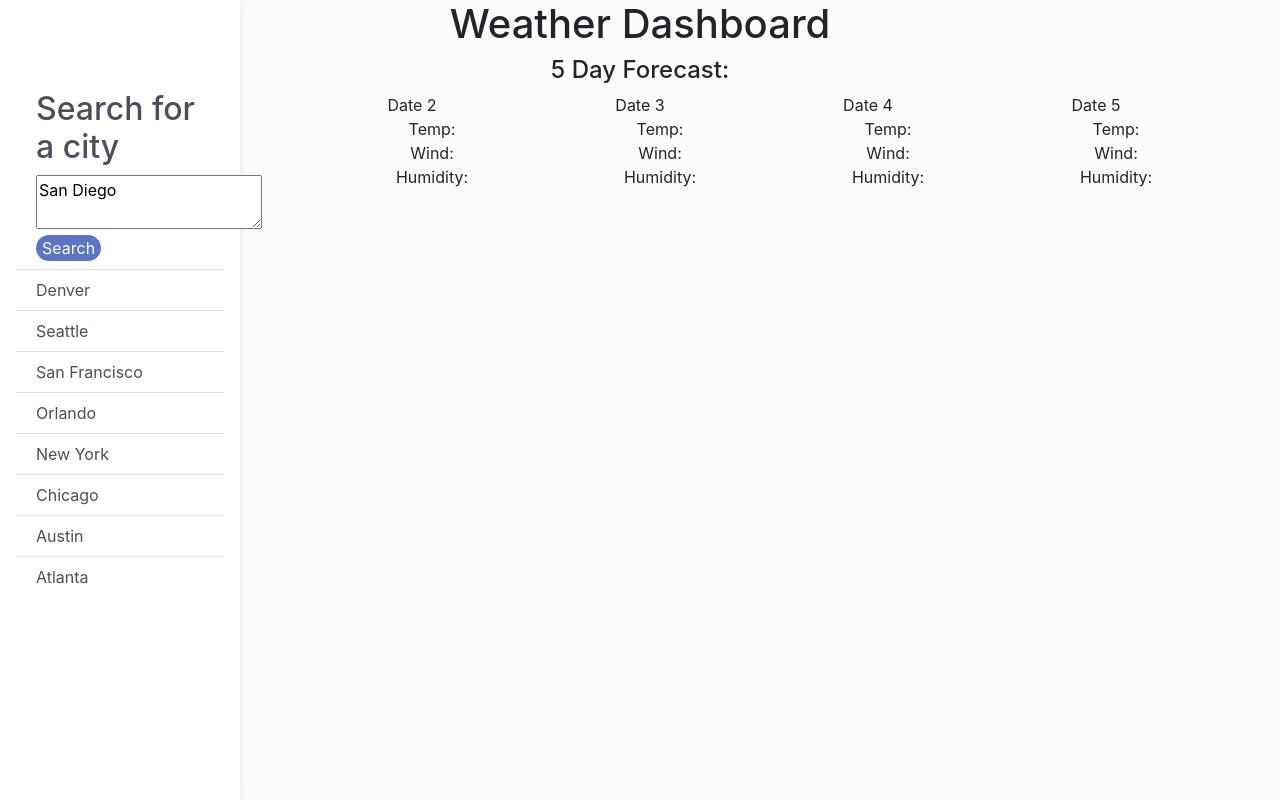
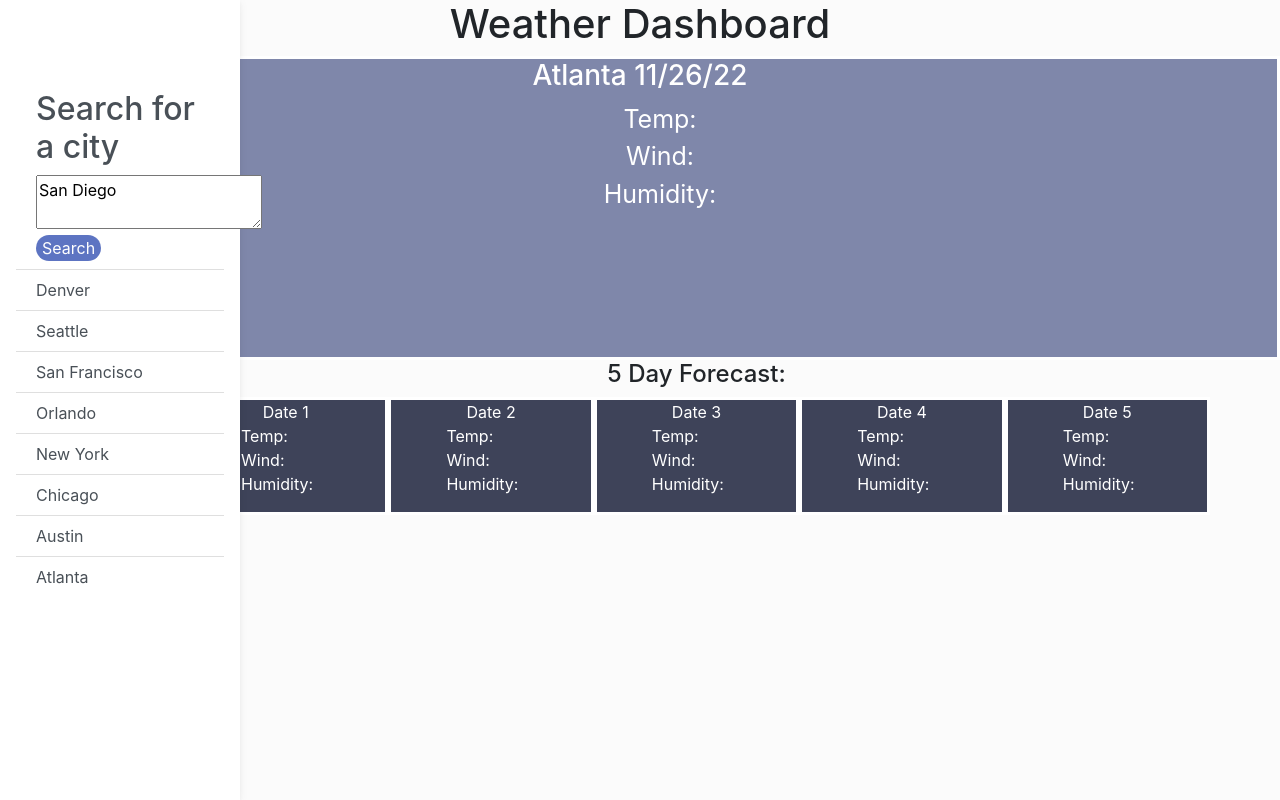
Before and after one commit to danielle-l-perry95/weather-dashboard, a plain HTML site: page index.html in a window 1280 px wide. Drawn offline with nearby package versions, Linux system fonts and the light colour scheme.

Commit message:
added more styling to webpage

```diff
--- a/index.html
+++ b/index.html
@@ -53,6 +53,14 @@
       </div>
     </div>
   </nav>
+  <div class="current-city">
+    <h3>Atlanta 11/26/22</h3>
+        <ul id="current-display">
+            <li>Temp:</li>
+            <li>Wind:</li>
+            <li>Humidity:</li>
+        </ul>
+  </div>
   <!-- 5 Day forecast container -->
   <div class="container text-center">
     <h4>5 Day Forecast:</h4>
--- a/style.css
+++ b/style.css
@@ -55,6 +55,36 @@ h1 {
     overflow-y: auto; /* Scrollable contents if viewport is shorter than content. */
   }
 
-  ul {
+.container {
+    padding-left: 10%;
+}
+
+
+  /* Removed bullet points from list items */
+ul {
     list-style: none;
+    text-align: left;
   }
+
+.col {
+   border-style: solid;
+   background-color: rgb(62, 67, 89);
+   color:white;
+
+}
+
+.current-city {
+    text-align: center;
+    border-style: solid;
+    background-color: rgb(127, 135, 170);
+    color:white;
+    padding-bottom: 10%;
+    margin: 10px, white;
+    font-size: 60px;
+
+}
+
+#current-display {
+    text-align: center;
+    font-size: 25px;
+}
```
